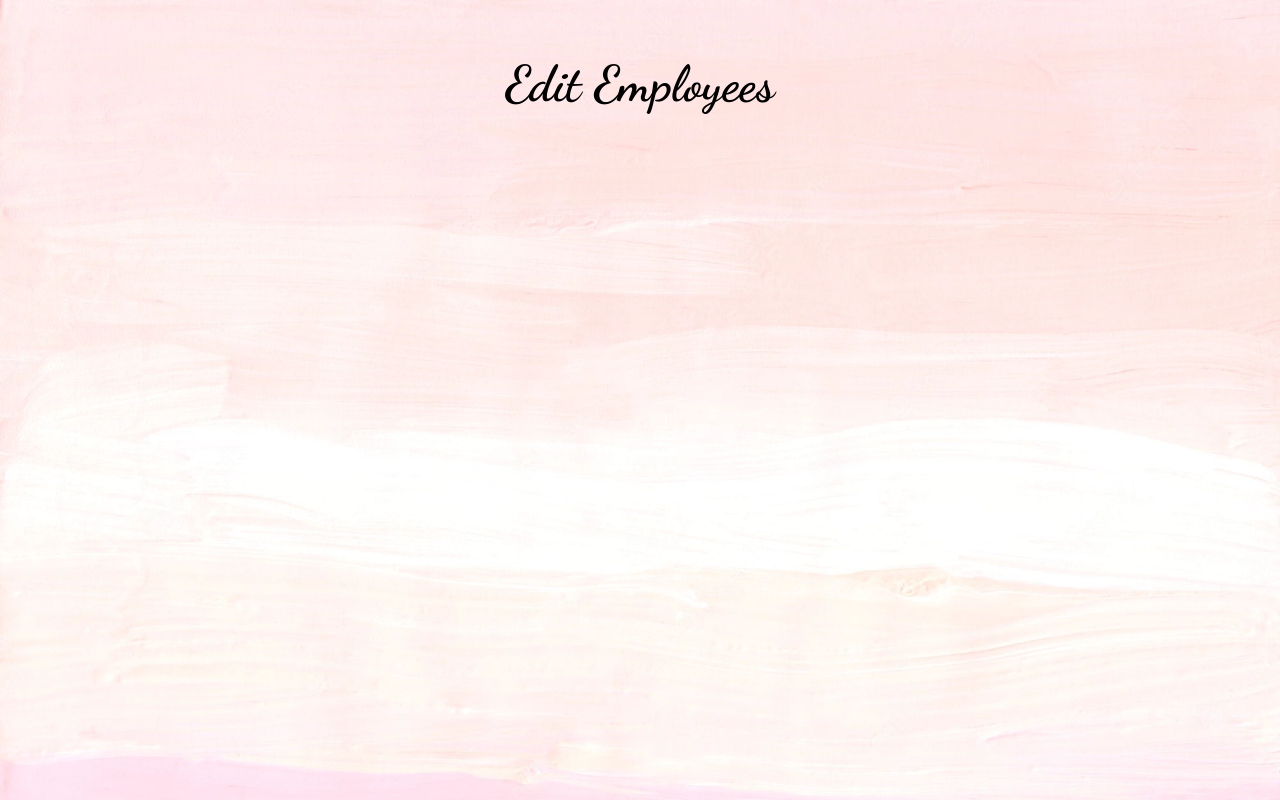
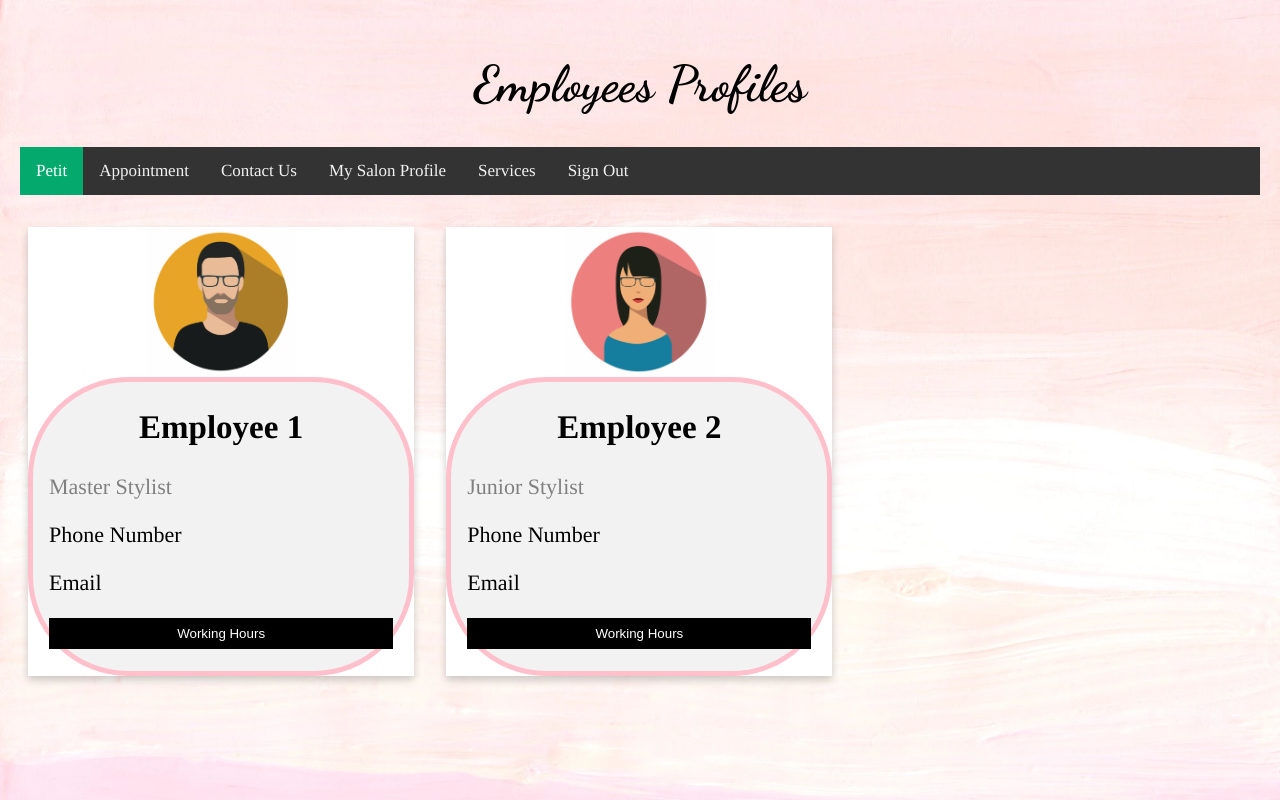
Before and after one commit to Team5SWE/Petit, a React (Create React App) app in the folder client/: page /employees in a window 1280 px wide. Built offline with nearby package versions, Linux system fonts and the light colour scheme; no server answers.

Commit message:
upadte for employees

```diff
--- a/client/src/pages/Employees.jsx
+++ b/client/src/pages/Employees.jsx
@@ -1,10 +1,63 @@
-import React from 'react';
+import React, { Component } from "react";
+import "../css/aboutpage.css";
+import male from "../assets/male.jpeg";
+import female from "../assets/female.jpeg";
 
-function Employees() {
-  return (
+class Employees extends Component {
+  constructor(props) {
+    super(props);
+    this.state = { apiResponse: "" };
+  }
+
+
+  render() {
+    return (
     <div>
-      <h1>Edit Employees</h1>
+    <h1>{this.state.apiResponse.name} Employees Profiles</h1>
+
+    <div class="topnav">
+          <a class="active" href="/">Petit</a>
+          <a href="./appointment">Appointment</a>
+          <a href="./contact">Contact Us</a>
+          <a href="./salon">My Salon Profile</a>
+          <a href="./appointment">Services</a>
+          <a href="/">Sign Out</a>
+        </div>
+
+    <div className="row">
+  <div className="column">
+    <div className="card">
+      <img src={male} alt="Employee 1" />
+      <div className="container">
+        <h2>Employee 1</h2>
+        <p className="title">Master Stylist</p>
+        <p>Phone Number</p>
+        <p>Email</p>
+        <p>
+          <button className="button">Working Hours</button>
+        </p>
+      </div>
     </div>
-  );
+  </div>
+
+  <div class="column">
+    <div class="card">
+      <img src={female} alt="Employee 2"/>
+      <div class="container">
+        <h2>Employee 2</h2>
+        <p class="title">Junior Stylist</p>
+        <p>Phone Number</p>
+        <p>Email</p>
+        <p><button class="button">Working Hours</button></p>
+      </div>
+    </div>
+  </div>
+
+
+  </div>
+  </div>
+    );
+  }
 }
+
 export default Employees;
--- a/client/src/pages/SalonSite.jsx
+++ b/client/src/pages/SalonSite.jsx
@@ -31,7 +31,7 @@ class SalonSite extends Component {
 
     return (
       <div>
-        <h1>{this.state.apiResponse.name} Name</h1>
+        <h1>{this.state.apiResponse.name} Name of Business</h1>
         <h4> {this.state.apiResponse.email} Email</h4>
         <p>{this.state.apiResponse.description} Description</p>
 
@@ -40,6 +40,7 @@ class SalonSite extends Component {
           <a class="active" href="/">Petit</a>
           <a href="./appointment">Appointment</a>
           <a href="./contact">Contact Us</a>
+          <a href="./appointment">Services</a>
           <a href="/">Sign Out</a>
         </div>
 
```
